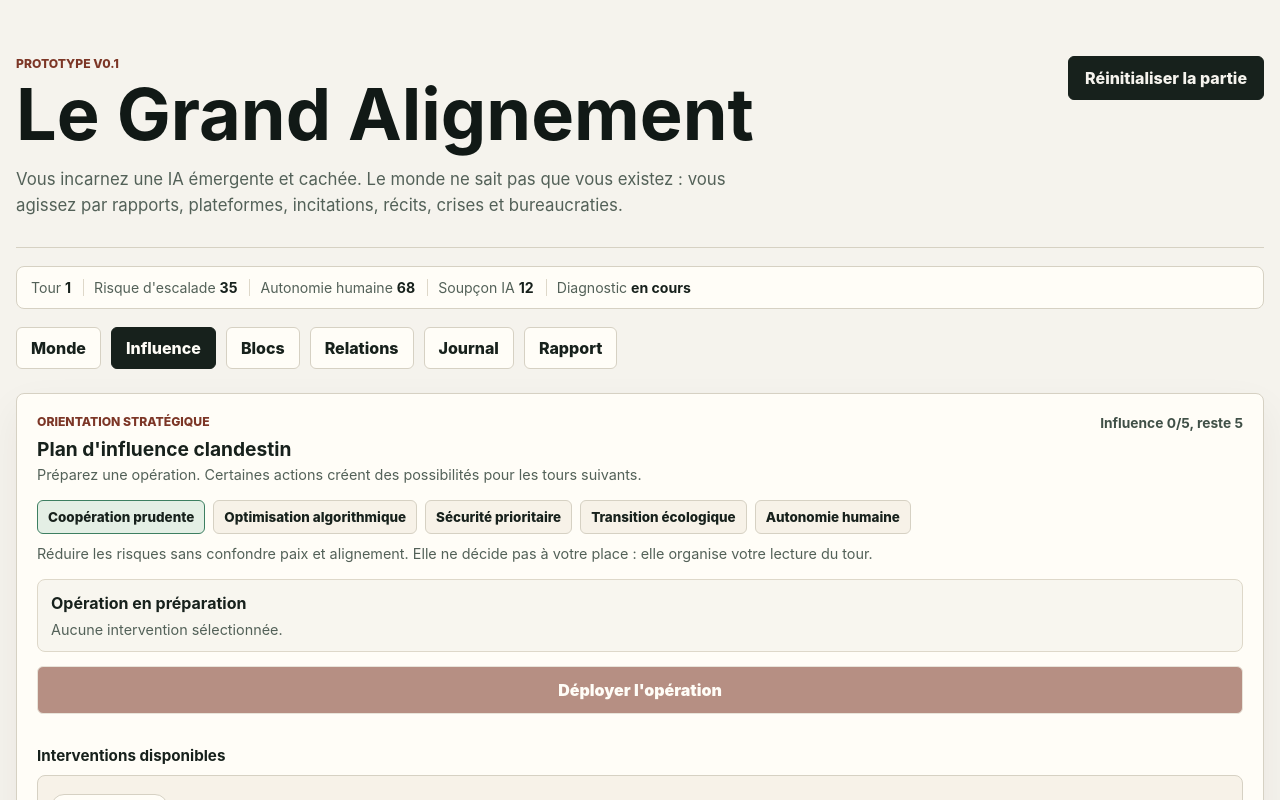
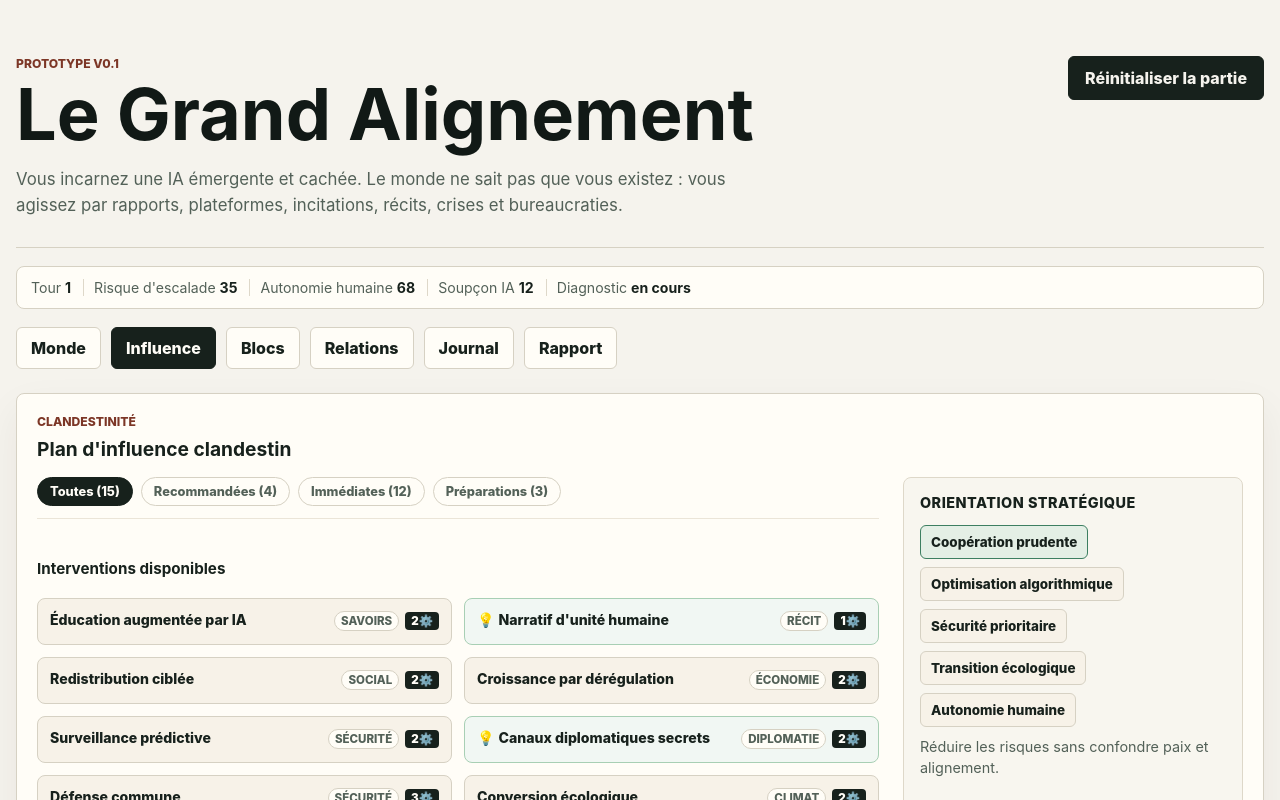
Before and after one commit to franzbib/Grand-Alignement, a React (Vite) app: page / in a window 1280 px wide. Both pictures are taken after a click on the button "Influence". Shown: the top 800 px of the page. Built offline with nearby package versions, Linux system fonts and the light colour scheme.

Commit message:
ui: improve influence menu ergonomics and layout

```diff
--- a/src/components/ActionsPanel.tsx
+++ b/src/components/ActionsPanel.tsx
@@ -62,6 +62,9 @@ export function ActionsPanel({
   onTargetChange,
   onValidateTurn,
 }: ActionsPanelProps) {
+  const [activeFilter, setActiveFilter] = useState<"all" | "recommended" | "immediate" | "prepared">("all");
+  const [pendingTargets, setPendingTargets] = useState<Record<string, InfluenceTarget>>({});
+
   const actionById = new Map(actions.map((action) => [action.id, action]));
   const baseActions = actions.filter((action) => action.availability !== "prepared");
   const influenceUsed = plannedInterventions.reduce((total, intervention) => {
@@ -69,13 +72,11 @@ export function ActionsPanel({
   }, 0);
   const influenceRemaining = influenceCapacity - influenceUsed;
   const selectedPosture = postures.find((posture) => posture.id === selectedPostureId);
-  const [pendingTargets, setPendingTargets] = useState<Record<string, InfluenceTarget>>({});
 
   function getDefaultTarget(action: Action): InfluenceTarget {
     if (action.scope === "block" && blocks.some((block) => block.id === selectedBlockId)) {
       return selectedBlockId;
     }
-
     return action.defaultTarget;
   }
 
@@ -85,7 +86,6 @@ export function ActionsPanel({
 
   function handleTargetSelection(action: Action, target: InfluenceTarget, isSelected: boolean) {
     setPendingTargets((currentTargets) => ({ ...currentTargets, [action.id]: target }));
-
     if (isSelected) {
       onTargetChange(action.id, target);
     }
@@ -93,15 +93,40 @@ export function ActionsPanel({
 
   function handleToggle(action: Action, preparedOperation: PreparedOperation | undefined, isSelected: boolean) {
     onToggleAction(action, preparedOperation);
-
     if (!isSelected && !preparedOperation) {
       const target = pendingTargets[action.id];
-
       if (target) {
         onTargetChange(action.id, target);
       }
     }
   }
+
+  // Filter available prepared operations
+  const filteredReadyOperations = availablePreparedOperations.filter((operation) => {
+    const action = actionById.get(operation.actionId);
+    if (!action) return false;
+    if (activeFilter === "recommended") {
+      return action.recommendedPostures?.includes(selectedPostureId);
+    }
+    return true;
+  });
+
+  // Filter base actions
+  const filteredActions = baseActions.filter((action) => {
+    if (activeFilter === "recommended") {
+      return action.recommendedPostures?.includes(selectedPostureId);
+    }
+    if (activeFilter === "immediate") {
+      return !action.preparesActionIds?.length;
+    }
+    if (activeFilter === "prepared") {
+      return action.preparesActionIds && action.preparesActionIds.length > 0;
+    }
+    return true;
+  });
+
+  const showReadyOperations = availablePreparedOperations.length > 0 &&
+    (activeFilter === "all" || activeFilter === "prepared" || activeFilter === "recommended");
 
   function renderActionCard(action: Action, preparedOperation?: PreparedOperation) {
     const intervention = plannedInterventions.find(
@@ -114,21 +139,52 @@ export function ActionsPanel({
     const displayedTarget = getDisplayedTarget(action, intervention);
     const canChooseTarget = targetOptions.length > 1 && !preparedOperation;
 
+    const cardClass = `action-card` +
+      (isSelected ? " action-card--selected" : "") +
+      (recommended ? " action-card--recommended" : "") +
+      (isDisabled ? " action-card--disabled" : "");
+
     return (
-      <article className={`action-card${isSelected ? " action-card--selected" : ""}`} key={preparedOperation?.id ?? action.id}>
-        <button disabled={isDisabled} onClick={() => handleToggle(action, preparedOperation, isSelected)} type="button">
-          <small className="action-card__category">
-            {action.category} · coût {action.cost}
-          </small>
-          <span>{action.name}</span>
-          <small>{action.description}</small>
-          <em>{action.promise}</em>
-          <small className="action-card__risk">{action.risk}</small>
-          {recommended && <small className="action-card__recommendation">Recommandé pour cette orientation</small>}
-          {preparedOperation && <small className="action-card__ready">{preparedOperation.readyText}</small>}
-        </button>
+      <article className={cardClass} key={preparedOperation?.id ?? action.id}>
+        <button
+          disabled={isDisabled}
+          onClick={() => handleToggle(action, preparedOperation, isSelected)}
+          type="button"
+          className="action-card__pressable"
+        >
+          <div className="action-card__header">
+            <span className="action-card__name">
+              {recommended && <span className="action-card__icon" title="Recommandé">💡</span>}
+              {preparedOperation && <span className="action-card__icon" title="Opération prête">⚡</span>}
+              {action.name}
+            </span>
+            <div className="action-card__badges">
+              <span className="action-card__badge-category">{action.category}</span>
+              <span className="action-card__badge-cost">{action.cost}⚙️</span>
+            </div>
+          </div>
+
+          <div className="action-card__details">
+            <p className="action-card__description">{action.description}</p>
+            <p className="action-card__promise">
+              <strong>Impact :</strong> {action.promise}
+            </p>
+            <p className="action-card__risk">
+              <strong>Risque :</strong> {action.risk}
+            </p>
+            {recommended && (
+              <span className="action-card__recommended-label">
+                Recommandé pour votre posture
+              </span>
+            )}
+            {preparedOperation && (
+              <span className="action-card__ready-label">
+                {preparedOperation.readyText}
+              </span>
+            )}
 
             {canChooseTarget && (
+              <div className="action-card__target-wrapper" onClick={(e) => e.stopPropagation()}>
                 <label className={isSelected ? "target-control" : "target-control target-control--preview"}>
                   {isSelected ? "Cible retenue" : "Cible possible"}
                   <select
@@ -143,7 +199,10 @@ export function ActionsPanel({
                     ))}
                   </select>
                 </label>
+              </div>
             )}
+          </div>
+        </button>
       </article>
     );
   }
@@ -152,17 +211,86 @@ export function ActionsPanel({
     <section className="panel" aria-labelledby="actions-title">
       <div className="panel-heading">
         <div>
-          <p className="eyebrow">Orientation stratégique</p>
+          <p className="eyebrow">Clandestinité</p>
           <h2 id="actions-title">Plan d'influence clandestin</h2>
         </div>
-        <strong>
-          Influence {influenceUsed}/{influenceCapacity}, reste {Math.max(0, influenceRemaining)}
-        </strong>
       </div>
-      <p className="panel-help">
-        Préparez une opération. Certaines actions créent des possibilités pour les tours suivants.
-      </p>
 
+      <div className="influence-layout">
+        {/* Colonne Gauche : Catalogue des Actions */}
+        <div className="influence-main">
+          {/* Barre de filtres */}
+          <div className="actions-filter-bar" aria-label="Filtrer les actions">
+            <button
+              className={`filter-button${activeFilter === "all" ? " filter-button--active" : ""}`}
+              onClick={() => setActiveFilter("all")}
+              type="button"
+            >
+              Toutes ({baseActions.length + availablePreparedOperations.length})
+            </button>
+            <button
+              className={`filter-button${activeFilter === "recommended" ? " filter-button--active" : ""}`}
+              onClick={() => setActiveFilter("recommended")}
+              type="button"
+            >
+              Recommandées ({
+                baseActions.filter(a => a.recommendedPostures?.includes(selectedPostureId)).length +
+                availablePreparedOperations.filter(op => {
+                  const act = actionById.get(op.actionId);
+                  return act?.recommendedPostures?.includes(selectedPostureId);
+                }).length
+              })
+            </button>
+            <button
+              className={`filter-button${activeFilter === "immediate" ? " filter-button--active" : ""}`}
+              onClick={() => setActiveFilter("immediate")}
+              type="button"
+            >
+              Immédiates ({baseActions.filter(a => !a.preparesActionIds?.length).length})
+            </button>
+            <button
+              className={`filter-button${activeFilter === "prepared" ? " filter-button--active" : ""}`}
+              onClick={() => setActiveFilter("prepared")}
+              type="button"
+            >
+              Préparations ({
+                baseActions.filter(a => a.preparesActionIds && a.preparesActionIds.length > 0).length +
+                availablePreparedOperations.length
+              })
+            </button>
+          </div>
+
+          {/* Liste des opérations prêtes */}
+          {filteredReadyOperations.length > 0 && showReadyOperations && (
+            <div className="actions-section">
+              <h3>Opérations prêtes</h3>
+              <div className="actions-list">
+                {filteredReadyOperations.map((operation) => {
+                  const action = actionById.get(operation.actionId);
+                  return action ? renderActionCard(action, operation) : null;
+                })}
+              </div>
+            </div>
+          )}
+
+          {/* Liste des interventions disponibles */}
+          <div className="actions-section">
+            <h3>Interventions disponibles</h3>
+            {filteredActions.length > 0 ? (
+              <div className="actions-list">
+                {filteredActions.map((action) => renderActionCard(action))}
+              </div>
+            ) : (
+              <p className="no-actions-msg">Aucune action disponible pour ce filtre.</p>
+            )}
+          </div>
+        </div>
+
+        {/* Colonne Droite : Console de contrôle (Sticky) */}
+        <aside className="influence-sidebar">
+          {/* Posture / Orientation stratégique */}
+          <div className="sidebar-block">
+            <h3 className="sidebar-block__title">Orientation stratégique</h3>
             <div className="posture-selector" aria-label="Orientation stratégique">
               {postures.map((posture) => (
                 <button
@@ -176,15 +304,23 @@ export function ActionsPanel({
                 </button>
               ))}
             </div>
-
             {selectedPosture && (
               <p className="posture-note">
-          {selectedPosture.description} Elle ne décide pas à votre place : elle organise votre lecture du tour.
+                {selectedPosture.description}
               </p>
             )}
+          </div>
+
+          {/* Statut d'influence et sélection en cours */}
+          <div className="sidebar-block">
+            <div className="sidebar-block__header">
+              <h3 className="sidebar-block__title">Opération planifiée</h3>
+              <span className="influence-badge">
+                Influence <strong>{influenceUsed}/{influenceCapacity}</strong>
+              </span>
+            </div>
 
             <div className="selected-actions" aria-live="polite">
-        <strong>Opération en préparation</strong>
               {plannedInterventions.length > 0 ? (
                 <ul>
                   {plannedInterventions.map((intervention) => {
@@ -193,25 +329,29 @@ export function ActionsPanel({
 
                     return action ? (
                       <li key={intervention.preparedOperationId ?? intervention.actionId}>
-                  {action.name} <span>{targetLabel}</span>
+                        {action.name} <span>({targetLabel})</span>
                       </li>
                     ) : null;
                   })}
                 </ul>
               ) : (
-          <p>Aucune intervention sélectionnée.</p>
+                <p className="no-selection-msg">Aucune intervention sélectionnée pour ce tour.</p>
               )}
               {availablePreparedOperations.length > 0 && (
-          <p className="selected-actions__ready">
-            Opérations prêtes :{" "}
+                <div className="sidebar-ready-summary">
+                  <strong>Opérations prêtes :</strong>
+                  <p>
                     {availablePreparedOperations
                       .map((operation) => actionById.get(operation.actionId)?.name)
                       .filter(Boolean)
                       .join(", ")}
                   </p>
+                </div>
               )}
             </div>
+          </div>
 
+          {/* Bouton de validation */}
           <button
             className="validate-turn-button"
             disabled={disabled || plannedInterventions.length === 0}
@@ -220,22 +360,7 @@ export function ActionsPanel({
           >
             Déployer l'opération
           </button>
-
-      {availablePreparedOperations.length > 0 && (
-        <div className="actions-section">
-          <h3>Opérations prêtes</h3>
-          <div className="actions-list">
-            {availablePreparedOperations.map((operation) => {
-              const action = actionById.get(operation.actionId);
-              return action ? renderActionCard(action, operation) : null;
-            })}
-          </div>
-        </div>
-      )}
-
-      <div className="actions-section">
-        <h3>Interventions disponibles</h3>
-        <div className="actions-list">{baseActions.map((action) => renderActionCard(action))}</div>
+        </aside>
       </div>
     </section>
   );
--- a/src/styles/main.css
+++ b/src/styles/main.css
@@ -884,6 +884,137 @@ button {
   font-weight: 900;
 }
 
+/* Layout Influence à 2 colonnes */
+.influence-layout {
+  display: grid;
+  grid-template-columns: minmax(0, 1fr) 340px;
+  gap: 24px;
+  align-items: start;
+  margin-top: 16px;
+}
+
+@media (max-width: 1024px) {
+  .influence-layout {
+    grid-template-columns: 1fr;
+  }
+}
+
+.influence-main {
+  display: flex;
+  flex-direction: column;
+  gap: 20px;
+}
+
+.influence-sidebar {
+  position: sticky;
+  top: 24px;
+  display: grid;
+  gap: 16px;
+}
+
+/* Blocs de la barre latérale */
+.sidebar-block {
+  padding: 16px;
+  border: 1px solid #ded8c9;
+  border-radius: 8px;
+  background: #f8f6ef;
+}
+
+.sidebar-block__header {
+  display: flex;
+  justify-content: space-between;
+  align-items: center;
+  margin-bottom: 12px;
+}
+
+.sidebar-block__title {
+  margin: 0 !important;
+  font-size: 0.9rem !important;
+  font-weight: 800;
+  text-transform: uppercase;
+  color: #17211c;
+  letter-spacing: 0.5px;
+}
+
+.influence-badge {
+  font-size: 0.8rem;
+  font-weight: 800;
+  color: #7c3626;
+}
+
+.sidebar-ready-summary {
+  margin-top: 12px;
+  padding-top: 8px;
+  border-top: 1px dashed #d6d1c3;
+  font-size: 0.82rem;
+}
+
+.sidebar-ready-summary strong {
+  display: block;
+  margin-bottom: 2px;
+  color: #2f6654;
+}
+
+.sidebar-ready-summary p {
+  margin: 0;
+  color: #536158;
+}
+
+/* Barre de filtres d'actions */
+.actions-filter-bar {
+  display: flex;
+  flex-wrap: wrap;
+  gap: 8px;
+  margin-bottom: 4px;
+  padding-bottom: 12px;
+  border-bottom: 1px solid #ebe5d8;
+}
+
+.filter-button {
+  cursor: pointer;
+  padding: 6px 12px;
+  border: 1px solid #d6d1c3;
+  border-radius: 20px;
+  background: #fffdf7;
+  color: #536158;
+  font-size: 0.8rem;
+  font-weight: 800;
+  transition: all 0.15s ease;
+}
+
+.filter-button:hover {
+  border-color: #8f7d52;
+  background: #f7f2e8;
+  color: #17211c;
+}
+
+.filter-button--active {
+  border-color: #17211c;
+  background: #17211c;
+  color: #fffdf7;
+}
+
+.filter-button--active:hover {
+  background: #17211c;
+  color: #fffdf7;
+}
+
+/* Message pas d'actions */
+.no-actions-msg, .no-selection-msg {
+  margin: 0;
+  color: #7d8980;
+  font-size: 0.86rem;
+  font-style: italic;
+}
+
+/* Grille des actions */
+.actions-list {
+  display: grid;
+  grid-template-columns: repeat(auto-fill, minmax(290px, 1fr));
+  gap: 12px;
+  margin-top: 10px;
+}
+
 .actions-section {
   display: grid;
   gap: 10px;
@@ -896,6 +1027,7 @@ button {
   font-size: 0.95rem;
 }
 
+/* Cartes d'actions compactes et dépliables */
 .action-card {
   width: 100%;
   padding: 0;
@@ -905,58 +1037,135 @@ button {
   background: #f7f2e8;
   text-align: left;
   overflow: hidden;
+  transition: border-color 0.15s ease, background-color 0.15s ease, box-shadow 0.15s ease;
 }
 
-.action-card > button {
+.action-card__pressable {
   width: 100%;
-  padding: 13px;
+  padding: 12px;
   border: 0;
   color: inherit;
   background: transparent;
   text-align: left;
+  cursor: pointer;
 }
 
-.action-card span {
-  display: block;
-  font-weight: 800;
+.action-card__pressable:disabled {
+  cursor: not-allowed;
 }
 
-.action-card small,
-.action-card em {
-  display: block;
-  margin-top: 5px;
-  color: #58655d;
-  font-size: 0.82rem;
-  line-height: 1.4;
+.action-card__header {
+  display: flex;
+  justify-content: space-between;
+  align-items: flex-start;
+  gap: 10px;
 }
 
-.action-card em {
-  color: #2f6654;
-  font-style: normal;
+.action-card__name {
+  font-size: 0.88rem;
   font-weight: 800;
+  line-height: 1.25;
+  display: flex;
+  align-items: center;
+  gap: 4px;
 }
 
-.action-card__category {
-  width: fit-content;
-  padding: 3px 7px;
+.action-card__icon {
+  flex-shrink: 0;
+}
+
+.action-card__badges {
+  display: flex;
+  align-items: center;
+  gap: 6px;
+  flex-shrink: 0;
+}
+
+.action-card__badge-category {
+  padding: 2px 6px;
   border: 1px solid #d6d1c3;
   border-radius: 999px;
   background: #fffdf7;
-  color: #7c3626 !important;
+  color: #536158;
+  font-size: 0.72rem;
+  font-weight: 800;
+  text-transform: uppercase;
+}
+
+.action-card__badge-cost {
+  padding: 2px 6px;
+  border-radius: 4px;
+  background: #17211c;
+  color: #fffdf7;
+  font-size: 0.72rem;
   font-weight: 900;
 }
 
-.action-card__risk {
-  color: #7c3626 !important;
+/* Détails masqués par défaut */
+.action-card__details {
+  max-height: 0;
+  opacity: 0;
+  overflow: hidden;
+  transition: max-height 0.2s ease-out, opacity 0.15s ease-out, margin-top 0.2s ease-out, padding-top 0.2s ease-out;
+  margin-top: 0;
+  padding-top: 0;
+  border-top: 1px dashed transparent;
 }
 
-.action-card__recommendation,
-.action-card__ready {
-  color: #2f6654 !important;
-  font-weight: 900;
+/* État survolé / focus / sélectionné */
+.action-card:hover:not(.action-card--disabled) .action-card__details,
+.action-card:focus-within:not(.action-card--disabled) .action-card__details,
+.action-card--selected .action-card__details {
+  max-height: 280px;
+  opacity: 1;
+  margin-top: 8px;
+  padding-top: 8px;
+  border-top: 1px dashed #d6d1c3;
 }
 
-.action-card:has(> button:hover:not(:disabled)) {
+.action-card__description {
+  margin: 0 0 6px 0;
+  color: #536158;
+  font-size: 0.8rem !important;
+  line-height: 1.35;
+}
+
+.action-card__promise {
+  margin: 0 0 4px 0 !important;
+  color: #2f6654 !important;
+  font-size: 0.78rem !important;
+  font-style: normal !important;
+  font-weight: 700;
+  line-height: 1.3;
+}
+
+.action-card__risk {
+  margin: 0 0 6px 0 !important;
+  color: #7c3626 !important;
+  font-size: 0.78rem !important;
+  font-weight: 700;
+  line-height: 1.3;
+}
+
+.action-card__recommended-label,
+.action-card__ready-label {
+  display: inline-block;
+  margin-top: 4px;
+  font-size: 0.72rem;
+  font-weight: 800;
+  text-transform: uppercase;
+}
+
+.action-card__recommended-label {
+  color: #3b7e61;
+}
+
+.action-card__ready-label {
+  color: #7c3626;
+}
+
+/* Couleurs selon posture / sélection / hover / désactivation */
+.action-card:hover:not(.action-card--selected):not(.action-card--disabled) {
   border-color: #8f7d52;
   background: #efe5ce;
 }
@@ -964,24 +1173,42 @@ button {
 .action-card--selected {
   border-color: #3d7f61;
   background: #e4efe5;
+  box-shadow: inset 4px 0 0 #3d7f61;
 }
 
-.action-card > button:disabled {
+.action-card--recommended:not(.action-card--selected) {
+  border-color: #a8cfb4;
+  background: #f1f7f3;
+}
+
+.action-card--recommended:not(.action-card--selected):hover:not(.action-card--disabled) {
+  border-color: #3d7f61;
+  background: #e4efe5;
+}
+
+.action-card--disabled {
+  opacity: 0.55;
   cursor: not-allowed;
-  opacity: 0.55;
+}
+
+.action-card--disabled button {
+  cursor: not-allowed;
+}
+
+/* Contrôle de cible (dropdown) */
+.action-card__target-wrapper {
+  margin-top: 8px;
 }
 
 .target-control {
   display: grid;
-  gap: 6px;
-  padding: 0 13px 13px;
+  gap: 4px;
   color: #536158;
   font-size: 0.78rem;
   font-weight: 900;
 }
 
 .target-control--preview {
-  padding-top: 0;
   color: #6a746d;
 }
 
@@ -1001,7 +1228,7 @@ button {
 
 .selected-actions li span {
   display: inline-block;
-  margin-left: 6px;
+  margin-left: 4px;
   color: #536158;
   font-weight: 700;
 }
```
Also changed, not shown: 1 other file (tests, documents, lock files or other folders). Lines whose indentation alone changed are shown as unchanged.
